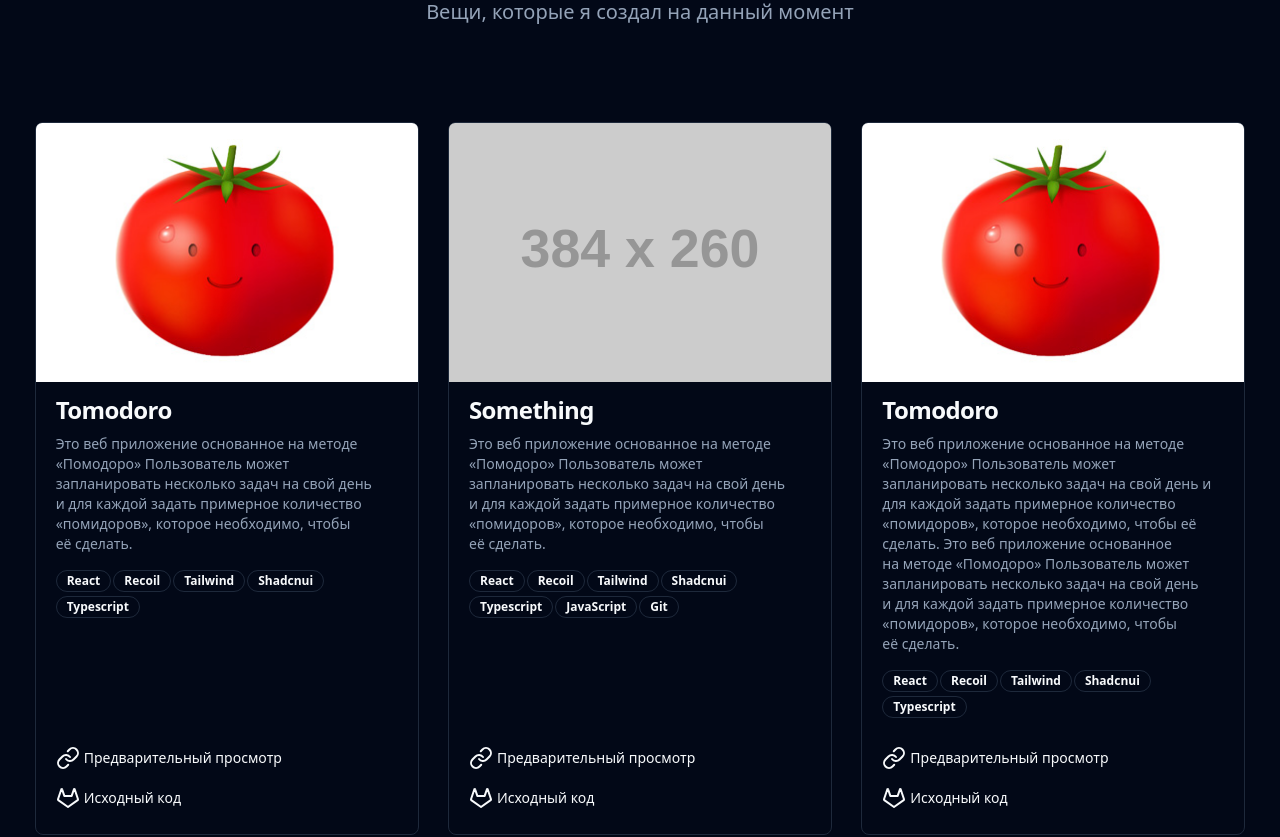
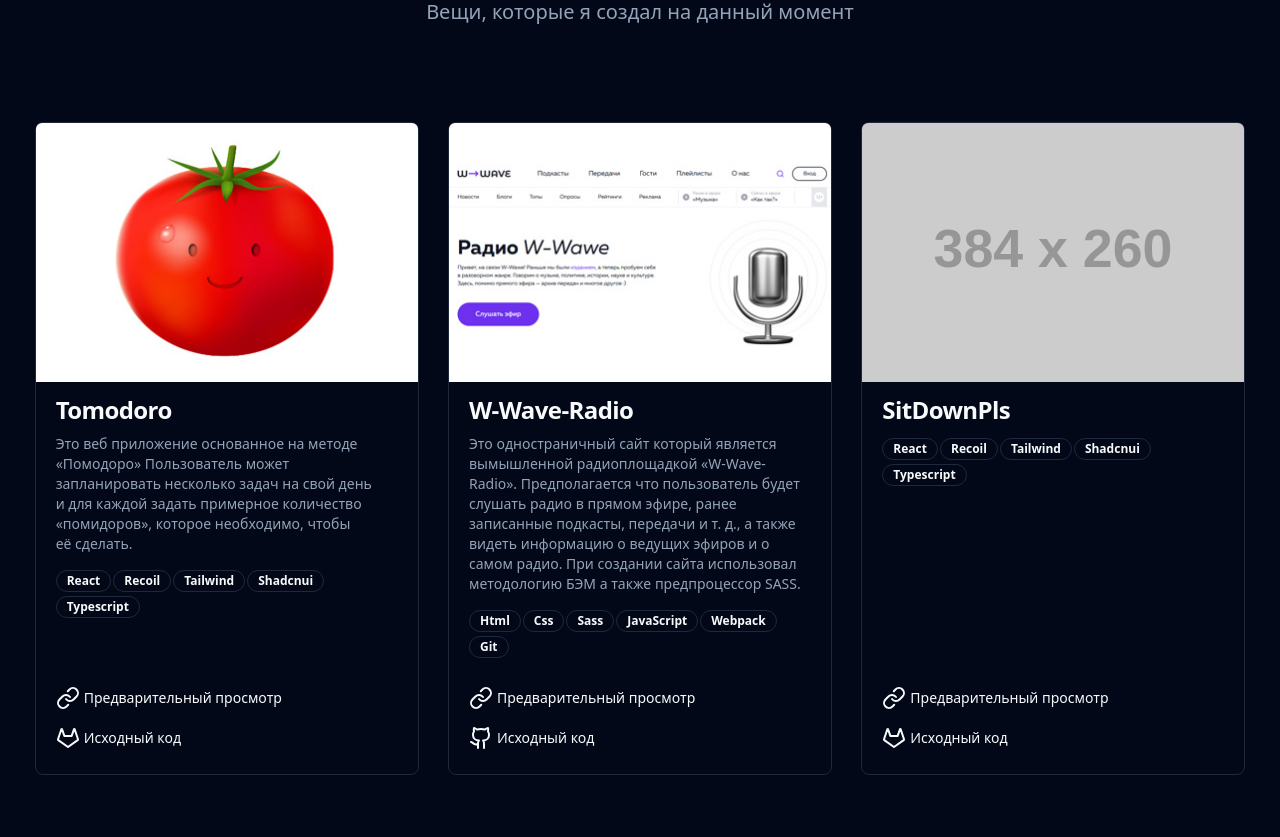
Before and after one commit to PopLocker714/portfolio, a Next.js app: page / in a window 1280 px wide. Shown: the part 1760-2597 px from the top of the page. Built offline with nearby package versions, Linux system fonts and the light colour scheme.

Commit message:
add w-wave-radio projects

```diff
--- a/components/Projects/Projects.tsx
+++ b/components/Projects/Projects.tsx
@@ -23,29 +23,27 @@ export const Projects = () => {
       sourceCodeIcon: "gitlab",
     },
     {
-      header: "Something",
+      header: "W-Wave-Radio",
       description:
-        "Это веб приложение основанное на&nbsp;методе &laquo;Помодоро&raquo; Пользователь может запланировать несколько задач на&nbsp;свой день и&nbsp;для каждой задать примерное количество &laquo;помидоров&raquo;, которое необходимо, чтобы её&nbsp;сделать.",
-      // preview: "/projects/tomodoro.jpg",
-      sourceCodeLink: "https://gitlab.com/jonirootman714/tomodoro",
-      livePreviewLink: "https://poplocker714.github.io/",
+        "Это одностраничный сайт который является вымышленной радиоплощадкой «W-Wave-Radio». Предполагается что пользователь будет слушать радио в прямом эфире, ранее записанные подкасты, передачи и т. д., а также видеть информацию о ведущих эфиров и о самом радио. При создании сайта использовал методологию БЭМ а также предпроцессор SASS.",
+      preview: "/projects/w-wave-radio.jpg",
+      sourceCodeLink: "https://github.com/PopLocker714/Course-W-Wave-Radio",
+      livePreviewLink: "https://course-w-wave-radio.neocities.org/",
       techStack: [
-        { name: "React" },
-        { name: "Recoil" },
-        { name: "Tailwind" },
-        { name: "Shadcnui" },
-        { name: "Typescript" },
+        { name: "Html" },
+        { name: "Css" },
+        { name: "Sass" },
         { name: "JavaScript" },
+        { name: "Webpack" },
         { name: "Git" },
       ],
-      sourceCodeIcon: "gitlab",
+      sourceCodeIcon: "github",
     },
     {
-      header: "Tomodoro",
-      description:
-        "Это веб приложение основанное на методе «Помодоро» Пользователь может запланировать несколько задач на свой день и для каждой задать примерное количество «помидоров», которое необходимо, чтобы её сделать. Это веб приложение основанное на&nbsp;методе &laquo;Помодоро&raquo; Пользователь может запланировать несколько задач на&nbsp;свой день и&nbsp;для каждой задать примерное количество &laquo;помидоров&raquo;, которое необходимо, чтобы её&nbsp;сделать.",
-      preview: "/projects/tomodoro.jpg",
-      sourceCodeLink: "https://gitlab.com/jonirootman714/tomodoro",
+      header: "SitDownPls",
+      description: "",
+      // preview: "/projects/tomodoro.jpg",
+      sourceCodeLink: "https://gitlab.com/jonirootman714/sit-down-pls",
       livePreviewLink: "https://poplocker714.github.io/",
       techStack: [
         { name: "React" },
@@ -68,7 +66,10 @@ export const Projects = () => {
 
   return (
     <section id="projects" className="mb-20">
-      <Separator variant="bottom" classNameSVG="bg-secondary text-background sm:mb-0 mb-10" />
+      <Separator
+        variant="bottom"
+        classNameSVG="bg-secondary text-background sm:mb-0 mb-10"
+      />
       <div className="container">
         <h2 className="text-center scroll-m-20 pb-2 text-3xl font-semibold tracking-tight first:mt-0">
           Проекты
```
Also changed, not shown: public/projects/w-wave-radio.jpg (added), 1 other file (tests, documents, lock files or other folders).
